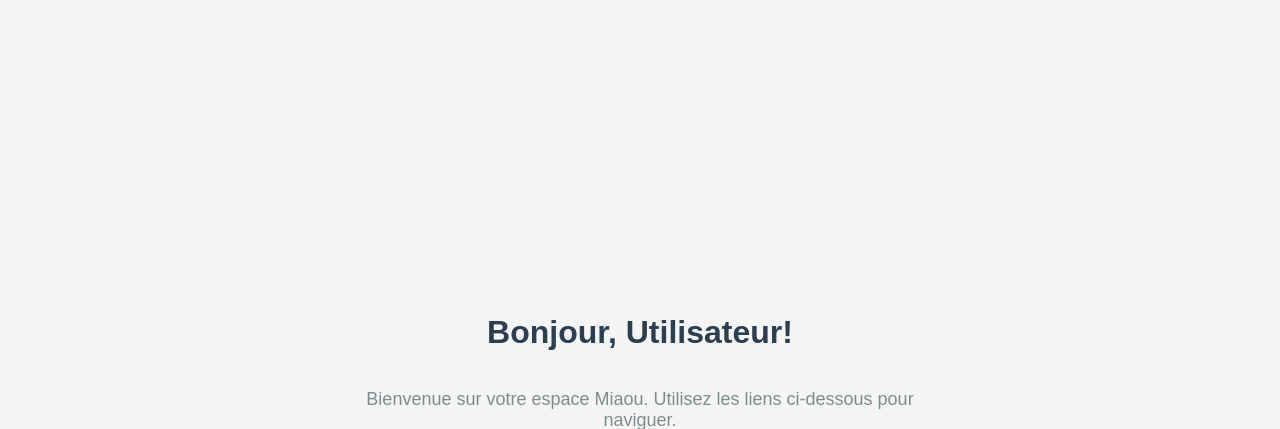
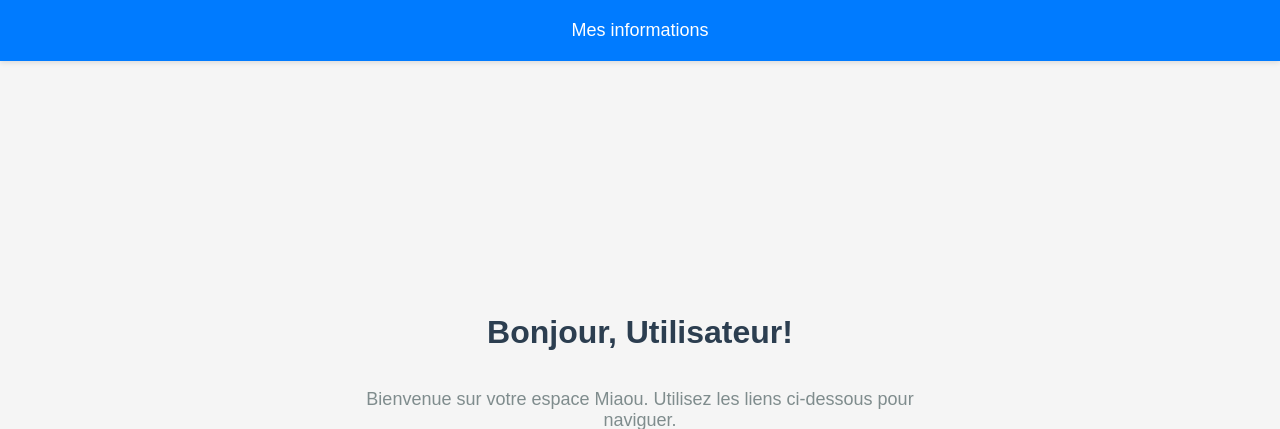
Before and after one commit to SAE-5-01B/Application-Web, a PHP site: page /view/acceuilUtilisateur/acceuil.php in a window 1280 px wide. Shown: the top 429 px of the page. Run offline with PHP 8.4, Linux system fonts and the light colour scheme; the visitor is signed in with stand-in values (Sample User, id 1).

Commit message:
Ajout de la page des informationsUtilisateur.php

```diff
--- a/app/view/acceuilUtilisateur/acceuil.php
+++ b/app/view/acceuilUtilisateur/acceuil.php
@@ -1,6 +1,5 @@
 <?php session_start();
 if (!isset($_SESSION['userDetails'])) {
-    echo "Coucou";
     header('Location: ./../view/portail-connexion/formulaireAuthentification.php');
     exit();
 }
@@ -16,8 +15,12 @@ $displayName = isset($userDetails['cn']) ? $userDetails['cn'][0] : "Utilisateur"
     <meta name="viewport" content="width=device-width, initial-scale=1.0">
     <link rel="stylesheet" href="./../style/stylePageBienvenue.css">
     <title>Espace Miaou</title>
+
 </head>
 <body>
+    <nav class="navbar">
+        <a href="./informationsUtilisateur.php" class="nav-link">Mes informations</a>
+    </nav>
 <h1>Bonjour, <?php echo $displayName; ?>!</h1>
 <p>Bienvenue sur votre espace Miaou. Utilisez les liens ci-dessous pour naviguer.</p>
 
--- a/app/view/style/stylePageBienvenue.css
+++ b/app/view/style/stylePageBienvenue.css
@@ -8,6 +8,33 @@ body {
     margin: 0;
     flex-direction: column;
 }
+/* Style de la barre de navigation */
+.navbar {
+    width: 100%;
+
+    background-color: #007bff;
+    padding: 20px 0;
+    text-align: center;
+    box-shadow: 0px 2px 5px rgba(0, 0, 0, 0.1);
+    position: fixed;
+    top: 0;
+    left: 0;
+    z-index: 1000;
+}
+
+.nav-link {
+    text-decoration: none;
+    color: #fff; /* Couleur du texte pour contraste avec le fond bleu */
+    font-size: 18px;
+    padding: 8px 15px;
+    border-radius: 4px;
+    transition: background-color 0.3s ease;
+}
+
+.nav-link:hover {
+    background-color: #0056b3; /* Changement de couleur au survol */
+}
+/* Fin style de la barre de navigation */
 
 h1 {
     text-align: center;
@@ -48,5 +75,3 @@ button {
 button:hover {
     background-color: #0056b3;
 }
-
-/* Si vous avez des images ou d'autres éléments à ajouter à l'avenir, vous pouvez ajouter plus de styles ici */
```
Also changed, not shown: app/view/acceuilUtilisateur/informationsUtilisateur.php (added, +24 -0 lines), app/index.php (line endings or trailing spaces).
